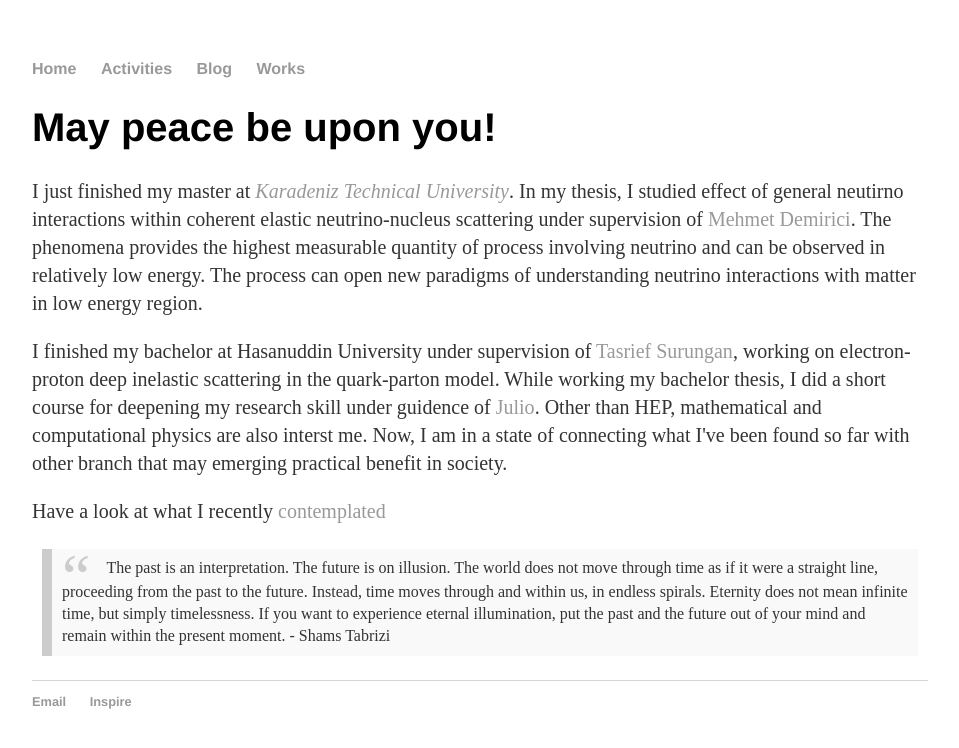
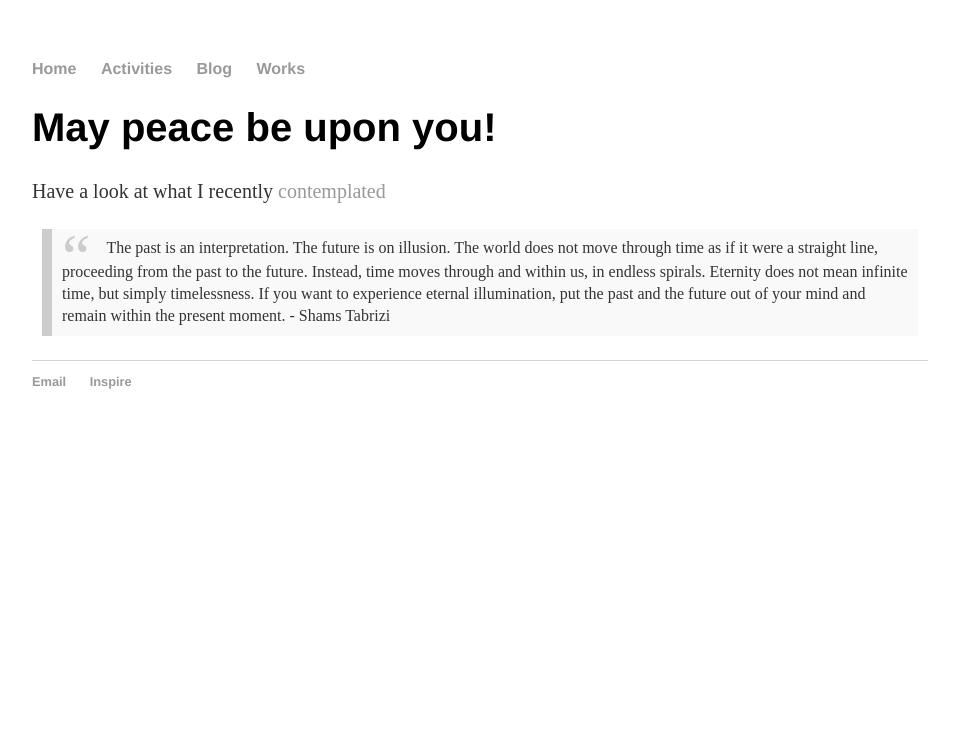
Before and after one commit to mfmustamin/mfmustamin.github.io, a Jekyll site: the page built from index.html, in a window 1280 px wide. Shown: the top 748 px of the page, without its empty margins (160-1119 px from the left). Built offline with Jekyll 4.4.1, drawn with Linux system fonts in a browser that asks for light colours.

Commit message:
Update index.html

```diff
--- a/index.html
+++ b/index.html
@@ -3,21 +3,6 @@ layout: default
 title: A Phenomenologist
 ---
 <h1>May peace be upon you!</h1>
-<p>
-  I just finished my master at <a href="https://www.ktu.edu.tr/en"><em>Karadeniz Technical University</em></a>.
-  In my thesis, I studied effect of general neutirno interactions within coherent elastic neutrino-nucleus scattering under supervision of
-  <a href="https://www.scopus.com/authid/detail.uri?authorId=55795250300">Mehmet Demirici</a>. The phenomena provides the highest measurable
-  quantity of process involving neutrino and can be observed in relatively low energy. The process can open new paradigms of understanding neutrino
-  interactions with matter in low energy region.
-</p>
-
-<p>
-  I finished my bachelor at Hasanuddin University under
-  supervision of <a href="https://www.scopus.com/authid/detail.uri?authorId=12793289800">Tasrief Surungan</a>, working on electron-proton
-  deep inelastic scattering in the quark-parton model. While working my bachelor thesis, I did a short course for deepening my research skill
-  under guidence of <a href="scopus.com/authid/detail.uri?authorId=36337522200"> Julio</a>. Other than HEP, mathematical and computational physics
-  are also interst me. Now, I am in a state of connecting what I've been found so far with other branch that may emerging practical benefit in society.
-</p>
 
 <p>
   Have a look at what I recently <a href="/blog">contemplated</a>
```
